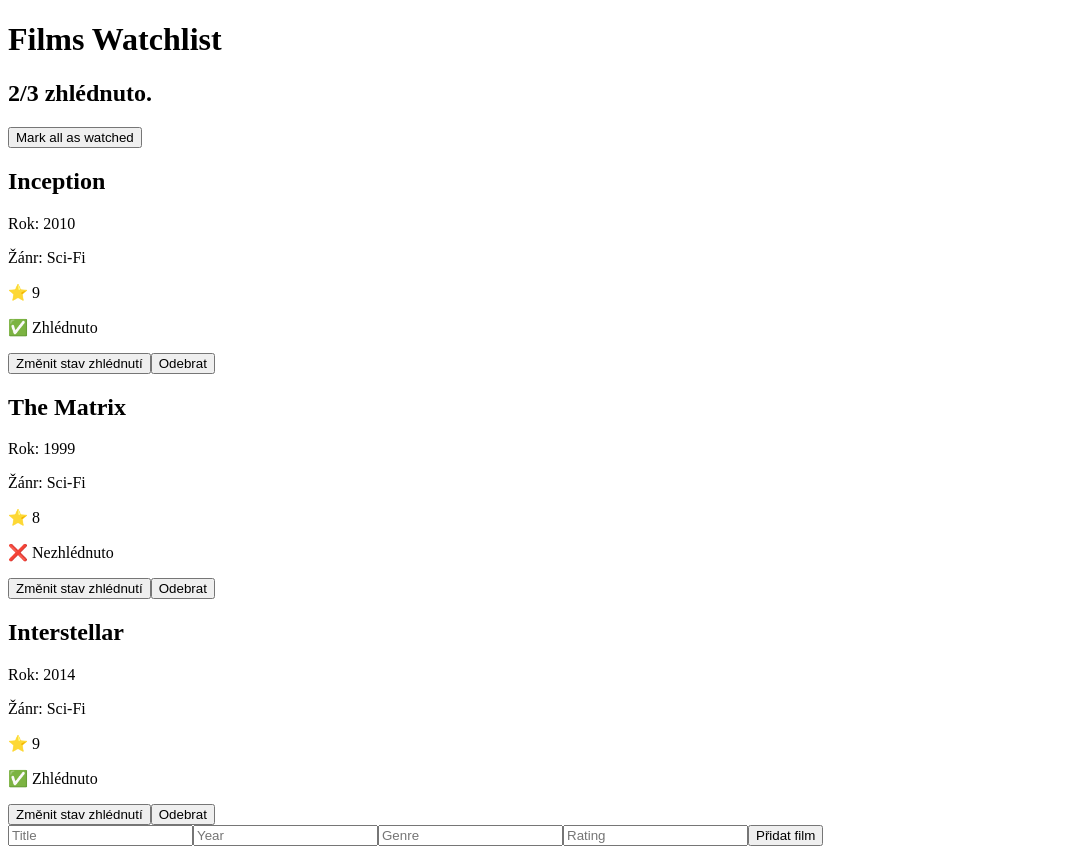
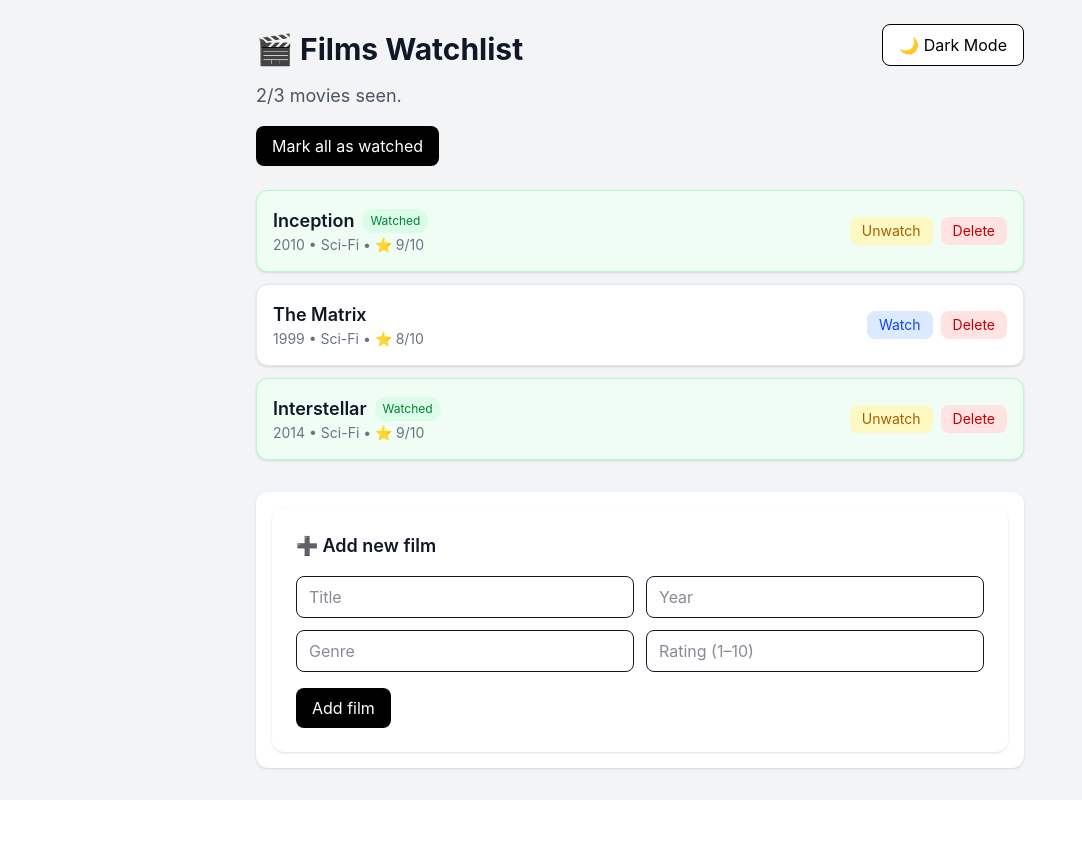
Before and after one commit to matejkronesDF/4IT427_krom13, a React (Vite) app: page / in a window 1280 px wide. Shown: the whole page, without its empty margins (0-1082 px from the left). After the commit the page ends 800 px from the top, so only its background shows below. Built offline with nearby package versions, Linux system fonts and the light colour scheme.

Commit message:
feat: Úkol 4: Stylování CSS

```diff
--- a/src/App.tsx
+++ b/src/App.tsx
@@ -1,17 +1,43 @@
+/* Stylingová metoda: Tailwind */
+import { useState } from 'react';
 import AddFilmForm from './components/AddFilmForm';
 import FilmCard from './components/FilmCard';
 import { useWatchList } from './context/WatchListContext';
 
 function App() {
   const { films, toggleWatched, markAllAsWatched, removeFilm, watchNumbers } = useWatchList();
+  const [darkMode, setDarkMode] = useState(false);
   return (
-    <>
-      <h1>Films Watchlist</h1>
-      <h2>{watchNumbers()}</h2>
-      <button onClick={markAllAsWatched}>Mark all as watched</button>
-      {films.map((film, index) => (
+    <div className={darkMode ? 'dark' : ''}>
+      <div className="min-h-screen bg-gray-100 text-gray-900 p-6 dark:bg-black dark:text-white">
+        <div className="max-w-3xl mx-auto">
+          {/* Header */}
+          <div className="flex justify-between items-center">
+            <h1 className="text-3xl font-bold mb-2 dark:text-white">🎬 Films Watchlist</h1>
+            <button
+              onClick={() => setDarkMode(!darkMode)}
+              className="mb-4 px-4 py-2 rounded-lg border
+                    bg-white text-black
+                    dark:bg-gray-800 dark:text-white"
+            >
+              {darkMode ? '☀️ Light Mode' : '🌙 Dark Mode'}
+            </button>
+          </div>
+
+          <h2 className="text-lg text-gray-600 mb-4 dark:text-white">{watchNumbers()}</h2>
+          {/* Actions */}
+          <button
+            onClick={markAllAsWatched}
+            className="mb-6 px-4 py-2 bg-black text-white rounded-lg hover:bg-gray-800 transition dark:bg-gray-200 dark:text-black dark:hover:bg-green-300"
+          >
+            Mark all as watched
+          </button>
+
+          {/* Film list */}
+          <div className="space-y-3 dark:text-black">
+            {films.map((film) => (
               <FilmCard
-          key={index}
+                key={film.id}
                 id={film.id}
                 title={film.title}
                 year={film.year}
@@ -22,10 +48,15 @@
                 onRemove={removeFilm}
               />
             ))}
-      <section>
+          </div>
+
+          {/* Form */}
+          <section className="mt-8 p-4 bg-white rounded-xl shadow dark:text-black">
             <AddFilmForm />
           </section>
-    </>
+        </div>
+      </div>
+    </div>
   );
 }
 
--- a/src/components/AddFilmForm.tsx
+++ b/src/components/AddFilmForm.tsx
@@ -1,6 +1,3 @@
-//Vytvořte komponentu src/components/AddFilmForm.tsx s kontrolovanými inputy pro title, year, genre a rating.
-// Po odeslání formuláře zavolejte addFilm z contextu.
-
 import { useWatchList } from '@/context/WatchListContext';
 import { useState } from 'react';
 
@@ -12,7 +9,7 @@
   const [genre, setGenre] = useState('');
   const [rating, setRating] = useState('');
 
-  function handleSubmit(e: React.SubmitEvent) {
+  function handleSubmit(e: React.FormEvent) {
     e.preventDefault();
 
     const newFilm = {
@@ -23,7 +20,6 @@
       rating: Number(rating),
       watched: false,
     };
-    console.log(newFilm.id);
 
     addFilm(newFilm);
 
@@ -32,27 +28,51 @@
     setGenre('');
     setRating('');
   }
+
   return (
-    <form onSubmit={handleSubmit}>
-      <input value={title} onChange={(e) => setTitle(e.target.value)} placeholder="Title" />
+    <form onSubmit={handleSubmit} className="bg-white p-6 rounded-xl shadow space-y-4">
+      <h3 className="text-lg font-semibold">➕ Add new film</h3>
+
+      {/* Inputs grid */}
+      <div className="grid grid-cols-1 sm:grid-cols-2 gap-3">
+        <input
+          value={title}
+          onChange={(e) => setTitle(e.target.value)}
+          placeholder="Title"
+          className="px-3 py-2 border rounded-lg focus:outline-none focus:ring-2 focus:ring-blue-400"
+        />
 
         <input
           type="number"
           value={year}
           onChange={(e) => setYear(e.target.value)}
           placeholder="Year"
+          className="px-3 py-2 border rounded-lg focus:outline-none focus:ring-2 focus:ring-blue-400"
         />
 
-      <input value={genre} onChange={(e) => setGenre(e.target.value)} placeholder="Genre" />
+        <input
+          value={genre}
+          onChange={(e) => setGenre(e.target.value)}
+          placeholder="Genre"
+          className="px-3 py-2 border rounded-lg focus:outline-none focus:ring-2 focus:ring-blue-400"
+        />
 
         <input
           type="number"
           value={rating}
           onChange={(e) => setRating(e.target.value)}
-        placeholder="Rating"
+          placeholder="Rating (1–10)"
+          className="px-3 py-2 border rounded-lg focus:outline-none focus:ring-2 focus:ring-blue-400"
         />
+      </div>
 
-      <button type="submit">Přidat film</button>
+      {/* Button */}
+      <button
+        type="submit"
+        className="w-full sm:w-auto px-4 py-2 bg-black text-white rounded-lg hover:bg-gray-800 transition"
+      >
+        Add film
+      </button>
     </form>
   );
 }
--- a/src/components/FilmCard.tsx
+++ b/src/components/FilmCard.tsx
@@ -9,19 +9,63 @@
   onRemove: (id: string) => void;
 }
 
-function FilmCard({ id, title, year, genre, rating, watched, onToggleWatched, onRemove }: FilmCardProps) {
-  const isRatingValid = rating >= 1 && rating <= 10;
+function FilmCard({
+  id,
+  title,
+  year,
+  genre,
+  rating,
+  watched,
+  onToggleWatched,
+  onRemove,
+}: FilmCardProps) {
+  const validRating = rating >=1 && rating <= 10;
+  return (
+    <div
+      className={`p-4 rounded-xl shadow-sm border transition flex justify-between items-center
+      ${watched ? "bg-green-50 border-green-200" : "bg-white border-gray-200 dark:bg-gray-200"}
+      hover:shadow-md`}
+    >
+      {/* Left side */}
+      <div>
+        <div className="flex items-center gap-2">
+          <h3 className="text-lg font-semibold">{title}</h3>
 
-  return (
-    <>
-      <h2>{title}</h2>
-      <p>Rok: {year}</p>
-      <p>Žánr: {genre}</p>
-      {isRatingValid ? <p>⭐️ {rating}</p> : <p>❌ Invalid</p>}
-      {watched ? <p>✅ Zhlédnuto</p> : <p>❌ Nezhlédnuto</p>}
-      <button onClick={() => onToggleWatched(id)}>Změnit stav zhlédnutí</button>
-      <button onClick={() => onRemove(id)}>Odebrat</button>
-    </>
+          {watched && (
+            <span className="text-xs px-2 py-1 bg-green-100 text-green-700 rounded-full">
+              Watched
+            </span>
+          )}
+        </div>
+
+        <p className="text-sm text-gray-500">
+          {year} • {genre} • {validRating ? `⭐ ${rating}/10` : "❌ Chybný rating"}
+        </p>
+      </div>
+
+      {/* Right side buttons */}
+      <div className="flex gap-2">
+        <button
+          onClick={() => onToggleWatched(id)}
+          className={`px-3 py-1 rounded-lg text-sm transition
+            ${
+              watched
+                ? "bg-yellow-100 text-yellow-700 hover:bg-yellow-200"
+                : "bg-blue-100 text-blue-700 hover:bg-blue-200"
+            }`}
+        >
+          {watched ? "Unwatch" : "Watch"}
+        </button>
+
+        <button
+          onClick={() => onRemove(id)}
+          className="px-3 py-1 rounded-lg text-sm bg-red-100 text-red-700 hover:bg-red-200 transition"
+        >
+          Delete
+        </button>
+      </div>
+    </div>
   );
 }
+
 export default FilmCard;
--- a/src/context/WatchListContext.tsx
+++ b/src/context/WatchListContext.tsx
@@ -37,17 +37,20 @@
     setFilms((prevFilms) => prevFilms.map((film) => ({ ...film, watched: true })));
   }
 
-  function watchNumbers(){
+  function watchNumbers() {
     const watchedCount = films.filter((f) => f.watched).length;
     const totalCount = films.length;
-    return `${watchedCount}/${totalCount} zhlédnuto.`
+    if(films.length === 0){
+      return "Watchlist is empty.";
+    }
+    return `${watchedCount}/${totalCount} movies seen.`;
   }
 
   useEffect(() => {
     const watchedCount = films.filter((f) => f.watched).length;
     const totalCount = films.length;
 
-    document.title = `Watchlist (${watchedCount}/${totalCount}) zhlédnuto.`;
+    document.title = `Watchlist (${watchedCount}/${totalCount}) seen.`;
   }, [films]);
 
   return (
--- /dev/null
+++ b/src/index.css
@@ -0,0 +1,2 @@
+@import "tailwindcss";
+@custom-variant dark (&:where(.dark, .dark *));
--- a/src/main.tsx
+++ b/src/main.tsx
@@ -2,6 +2,7 @@
 import { createRoot } from 'react-dom/client';
 import App from './App.tsx';
 import { WatchListProvider } from './context/WatchListContext.tsx';
+import './index.css';
 
 createRoot(document.getElementById('root')!).render(
   <StrictMode>
--- /dev/null
+++ b/src/tailwind.config.js
@@ -0,0 +1,8 @@
+export default {
+  darkMode: 'class',
+  content: ['./index.html', './src/**/*.{js,ts,jsx,tsx}'],
+  theme: {
+    extend: {},
+  },
+  plugins: [],
+};
--- a/vite.config.ts
+++ b/vite.config.ts
@@ -1,8 +1,9 @@
 import { defineConfig } from 'vite';
 import react from '@vitejs/plugin-react';
+import tailwindcss from '@tailwindcss/vite';
 
 export default defineConfig({
-  plugins: [react()],
+  plugins: [react(), tailwindcss()],
   // Volitelne: alias pro importy
   resolve: {
     alias: { '@': '/src' },
```
Lines whose indentation alone changed are shown as unchanged.
